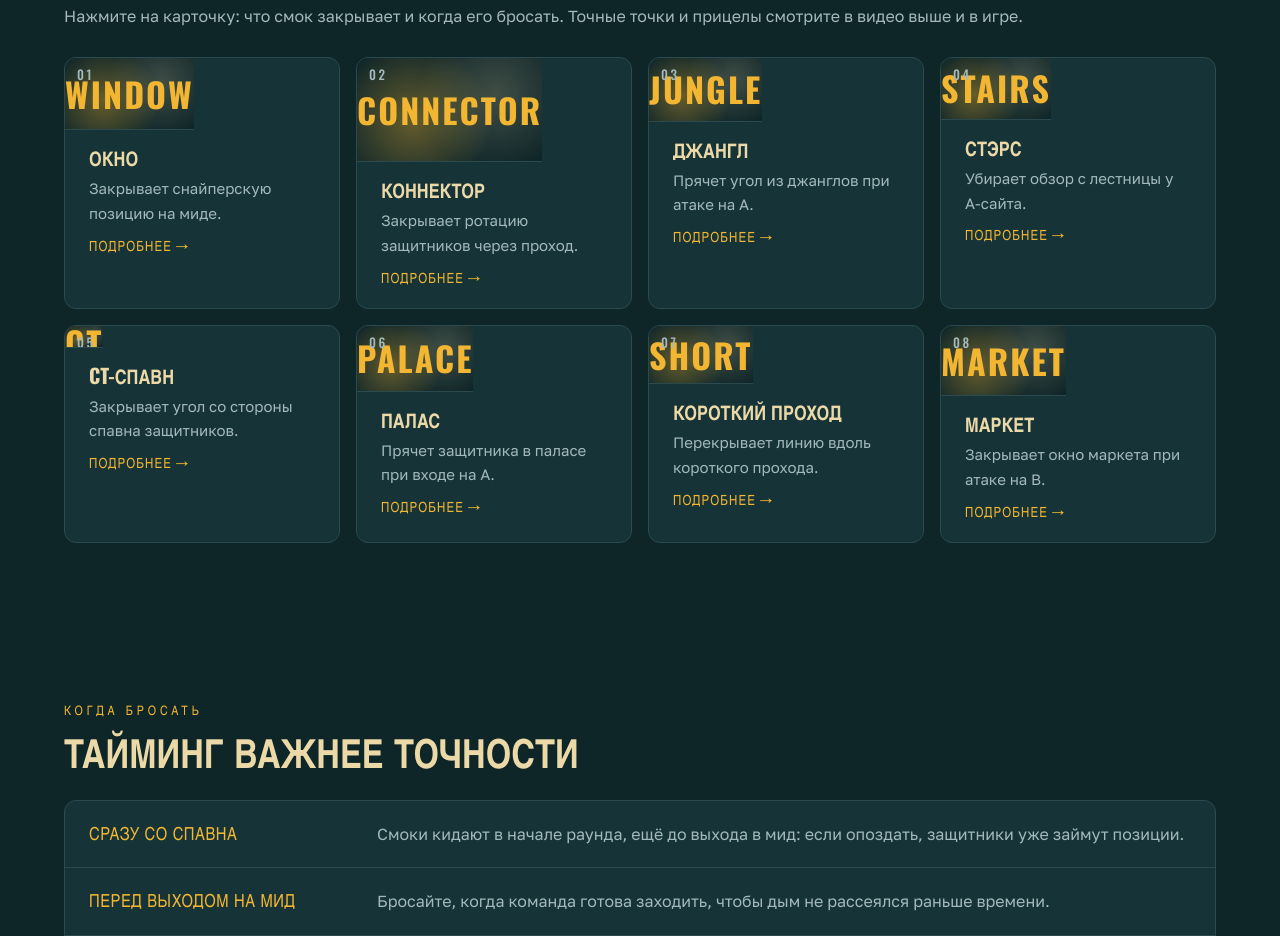
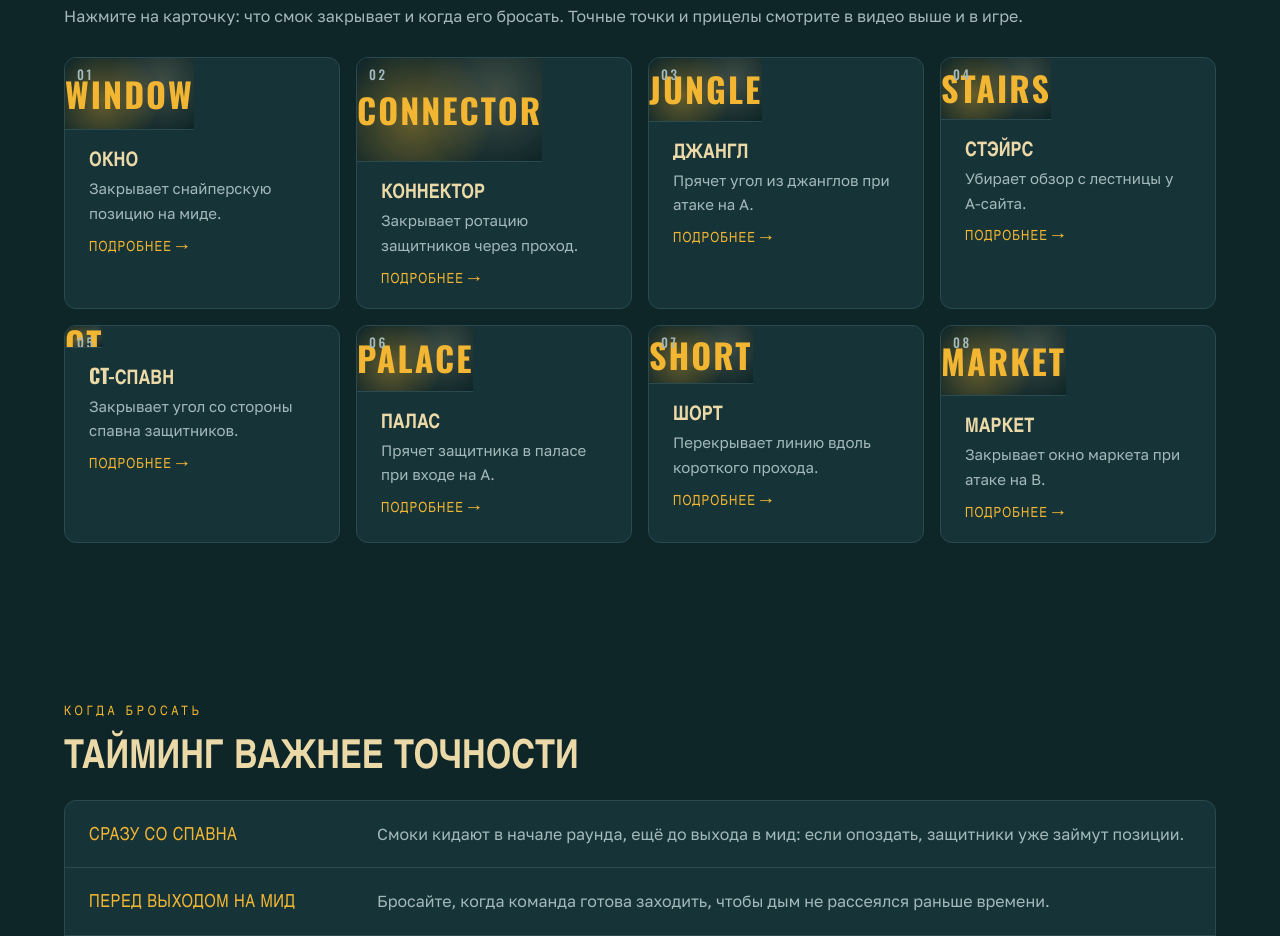
Before and after one commit to Zhandos1504/stackblitz-starters-thjnbpnd, a website: page index.html in a window 1280 px wide. Shown: the part 2506-3442 px from the top of the page. Drawn offline with nearby package versions, Linux system fonts and the light colour scheme.

Commit message:
Update index.html

```diff
--- a/index.html
+++ b/index.html
@@ -127,10 +127,10 @@
         <li class="g-item" style="--i:0"><button class="g-card" type="button" data-en="Window" data-name="Окно" data-closes="Обзор снайпера из окна на весь мид." data-when="Со спавна, до выхода команды на мид." data-tip="Вместе с коннектором даёт самый безопасный выход на мид."><span class="g-art"><i>01</i><b>Window</b></span><span class="g-body"><h3>Окно</h3><p>Закрывает снайперскую позицию на миде.</p><span class="g-more">Подробнее →</span></span></button></li>
         <li class="g-item" style="--i:1"><button class="g-card" type="button" data-en="Connector" data-name="Коннектор" data-closes="Проход, по которому защитники подтягиваются к миду от точки A." data-when="Перед выходом на мид, чтобы дым не рассеялся раньше времени." data-tip="Заранее скажите в голосовом чате, кто бросает."><span class="g-art"><i>02</i><b>Connector</b></span><span class="g-body"><h3>Коннектор</h3><p>Закрывает ротацию защитников через проход.</p><span class="g-more">Подробнее →</span></span></button></li>
         <li class="g-item" style="--i:2"><button class="g-card" type="button" data-en="Jungle" data-name="Джангл" data-closes="Обзор из джанглов на подходе к A-сайту." data-when="В начале атаки на A, перед заходом на сайт." data-tip="Бросайте вместе с другими смоками, чтобы закрыть все углы сразу."><span class="g-art"><i>03</i><b>Jungle</b></span><span class="g-body"><h3>Джангл</h3><p>Прячет угол из джанглов при атаке на A.</p><span class="g-more">Подробнее →</span></span></button></li>
-        <li class="g-item" style="--i:3"><button class="g-card" type="button" data-en="Stairs" data-name="Стэрс" data-closes="Обзор с лестницы, которая смотрит на A-сайт." data-when="В момент захода на сайт A." data-tip="Дым живёт недолго: бросайте за пару секунд до входа."><span class="g-art"><i>04</i><b>Stairs</b></span><span class="g-body"><h3>Стэрс</h3><p>Убирает обзор с лестницы у A-сайта.</p><span class="g-more">Подробнее →</span></span></button></li>
+        <li class="g-item" style="--i:3"><button class="g-card" type="button" data-en="Stairs" data-name="Стэйрс" data-closes="Обзор с лестницы, которая смотрит на A-сайт." data-when="В момент захода на сайт A." data-tip="Дым живёт недолго: бросайте за пару секунд до входа."><span class="g-art"><i>04</i><b>Stairs</b></span><span class="g-body"><h3>Стэйрс</h3><p>Убирает обзор с лестницы у A-сайта.</p><span class="g-more">Подробнее →</span></span></button></li>
         <li class="g-item" style="--i:4"><button class="g-card" type="button" data-en="CT" data-name="CT-спавн" data-closes="Выглядывание защитника со стороны CT-спавна на A-сайт." data-when="В начале исполнения A, до выхода игроков на сайт." data-tip="Не перекрывайте себе проход: дым должен закрывать угол, а не путь."><span class="g-art"><i>05</i><b>CT</b></span><span class="g-body"><h3>CT-спавн</h3><p>Закрывает угол со стороны спавна защитников.</p><span class="g-more">Подробнее →</span></span></button></li>
         <li class="g-item" style="--i:5"><button class="g-card" type="button" data-en="Palace" data-name="Палас" data-closes="Позицию в паласе, которая простреливает вход на A-сайт." data-when="Перед заходом на A по рампе." data-tip="Покажите смок команде в тренировке, чтобы все знали, где он ляжет."><span class="g-art"><i>06</i><b>Palace</b></span><span class="g-body"><h3>Палас</h3><p>Прячет защитника в паласе при входе на A.</p><span class="g-more">Подробнее →</span></span></button></li>
-        <li class="g-item" style="--i:6"><button class="g-card" type="button" data-en="Short" data-name="Короткий проход" data-closes="Обзор вдоль короткого прохода к A-сайту." data-when="Когда команда готова заходить коротким проходом." data-tip="Тренируйте бросок на карте с ботами, пока рука не запомнит его."><span class="g-art"><i>07</i><b>Short</b></span><span class="g-body"><h3>Короткий проход</h3><p>Перекрывает линию вдоль короткого прохода.</p><span class="g-more">Подробнее →</span></span></button></li>
+        <li class="g-item" style="--i:6"><button class="g-card" type="button" data-en="Short" data-name="Шорт" data-closes="Обзор вдоль короткого прохода к A-сайту." data-when="Когда команда готова заходить коротким проходом." data-tip="Тренируйте бросок на карте с ботами, пока рука не запомнит его."><span class="g-art"><i>07</i><b>Short</b></span><span class="g-body"><h3>Шорт</h3><p>Перекрывает линию вдоль короткого прохода.</p><span class="g-more">Подробнее →</span></span></button></li>
         <li class="g-item" style="--i:7"><button class="g-card" type="button" data-en="Market" data-name="Маркет" data-closes="Окно маркета, из которого видно часть B-сайта и подходы." data-when="Перед заходом на B через аппартаменты или маркет." data-tip="Смок работает, только если бросок повторён из той же точки."><span class="g-art"><i>08</i><b>Market</b></span><span class="g-body"><h3>Маркет</h3><p>Закрывает окно маркета при атаке на B.</p><span class="g-more">Подробнее →</span></span></button></li>
       </ul>
     </section>
```
